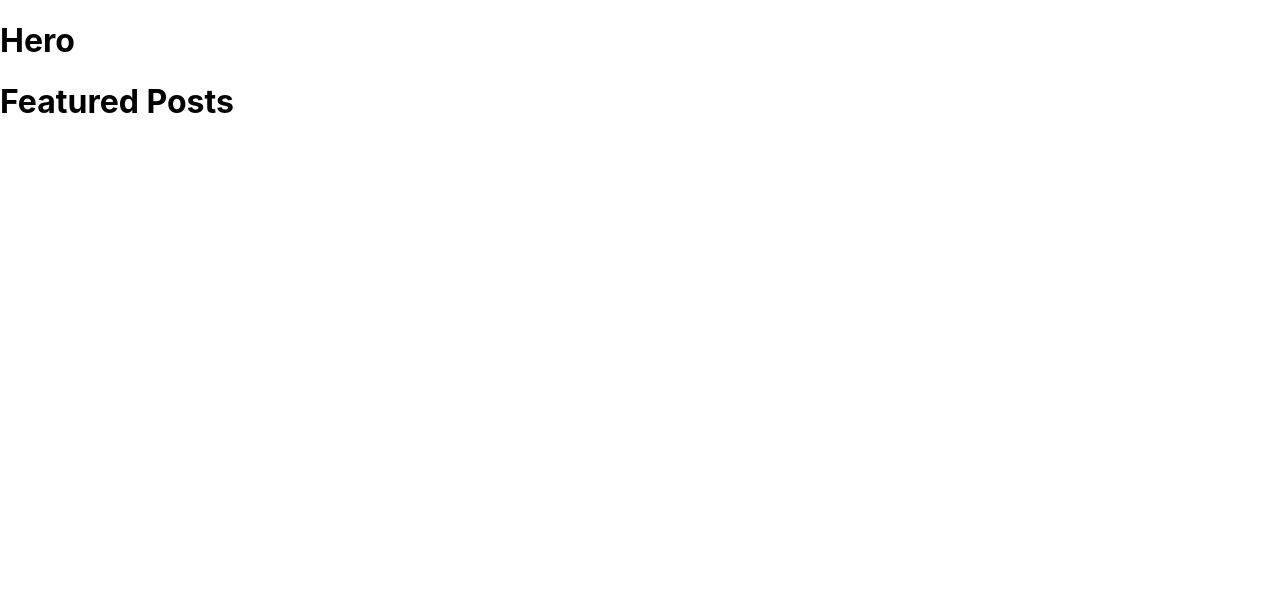
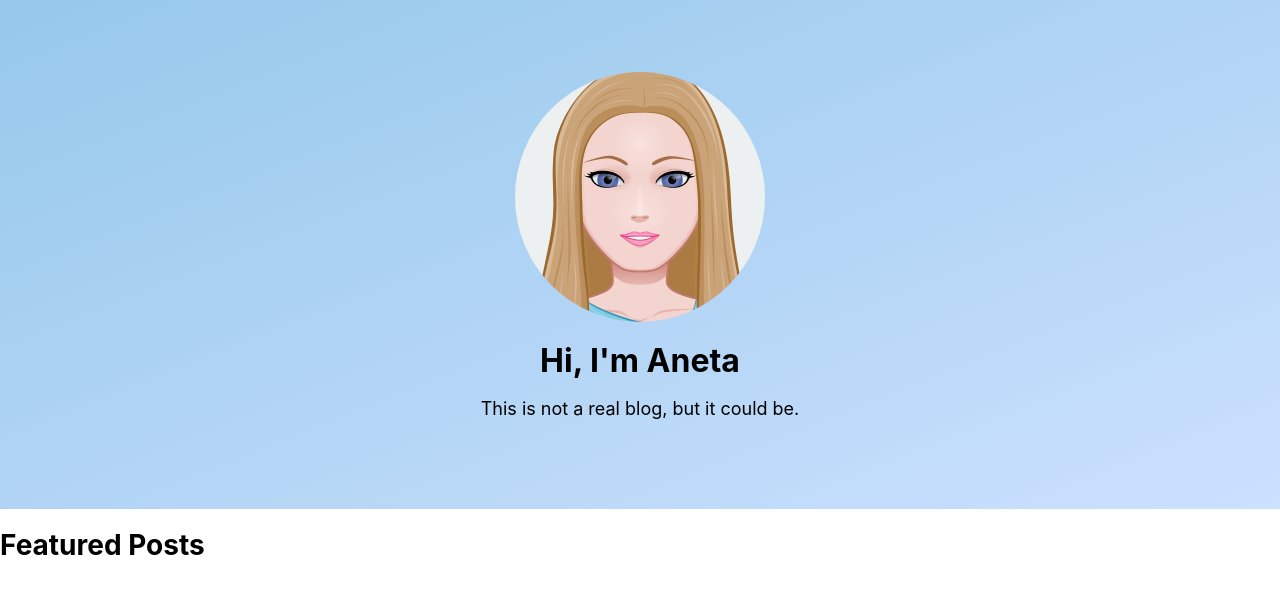
Before and after one commit to AnetaRolnik/Fabest, a Next.js app: page / in a window 1280 px wide. Shown: the top 594 px of the page. Built offline with nearby package versions, Linux system fonts and the light colour scheme.

Commit message:
The Home Page

```diff
--- /dev/null
+++ b/components/home-page/hero/Hero.module.scss
@@ -0,0 +1,20 @@
+.hero {
+  background: linear-gradient(to bottom right, #96c8ea, #cce0ff);
+  text-align: center;
+  padding: 72px 0;
+}
+
+.avatar {
+  border-radius: 50%;
+  object-fit: contain;
+}
+
+.title {
+  font-weight: bold;
+  font-size: 32px;
+  margin: 16px 0 8px;
+}
+
+.text {
+  font-size: 18px;
+}
--- a/components/home-page/hero/Hero.tsx
+++ b/components/home-page/hero/Hero.tsx
@@ -1,5 +1,23 @@
+import Image from "next/image";
+
+import scss from "./Hero.module.scss";
+
 const Hero = (): JSX.Element => {
-  return <h1>Hero</h1>;
+  return (
+    <section className={scss.hero}>
+      <Image
+        src="/images/myAvatar.png"
+        alt="My Avatar"
+        title="My Avatar"
+        width={250}
+        height={250}
+        className={scss.avatar}
+        priority
+      />
+      <div className={scss.title}>Hi, I'm Aneta</div>
+      <p className={scss.text}>This is not a real blog, but it could be.</p>
+    </section>
+  );
 };
 
 export default Hero;
--- a/styles/globals.scss
+++ b/styles/globals.scss
@@ -4,6 +4,7 @@ body {
   margin: 0;
   font-family: -apple-system, BlinkMacSystemFont, Segoe UI, Roboto, Oxygen,
     Ubuntu, Cantarell, Fira Sans, Droid Sans, Helvetica Neue, sans-serif;
+  font-size: 14px;
 }
 
 a {
```
Also changed, not shown: public/images/myAvatar.png (added).
